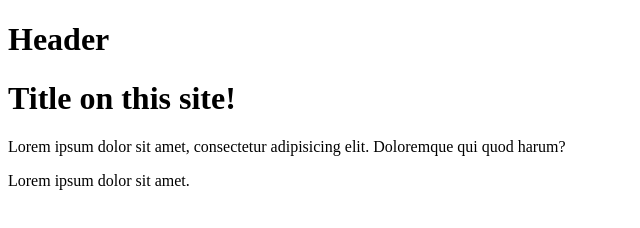
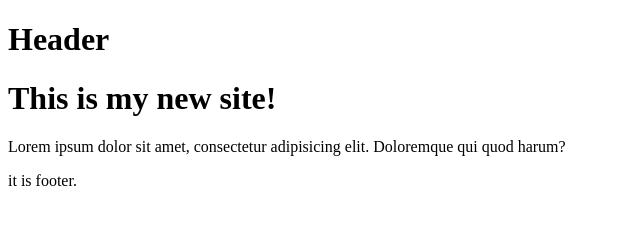
Before and after one commit to mrar3007/Second-repository, a plain HTML site: page index.html in a window 1280 px wide. Shown: the whole page, without its empty margins (0-640 px from the left). Drawn offline with Linux system fonts and the light colour scheme.

Commit message:
Commit in git

```diff
--- a/index.html
+++ b/index.html
@@ -12,13 +12,13 @@
         </div>
     </header>
     <h1 class="header">
-        Title on this site!
+        This is my new site!
     </h1>
     <p>
         Lorem ipsum dolor sit amet, consectetur adipisicing elit. Doloremque qui quod harum?
     </p>
     <footer>
-        Lorem ipsum dolor sit amet.
+        it is footer.
     </footer>
 </body>
 </html>
```
